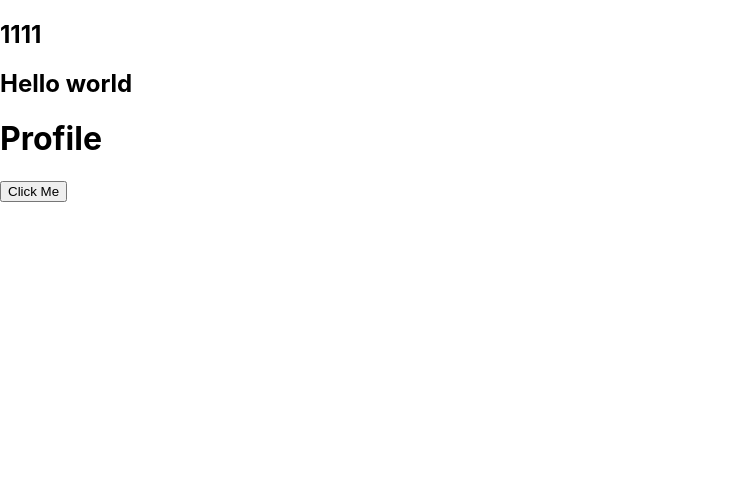
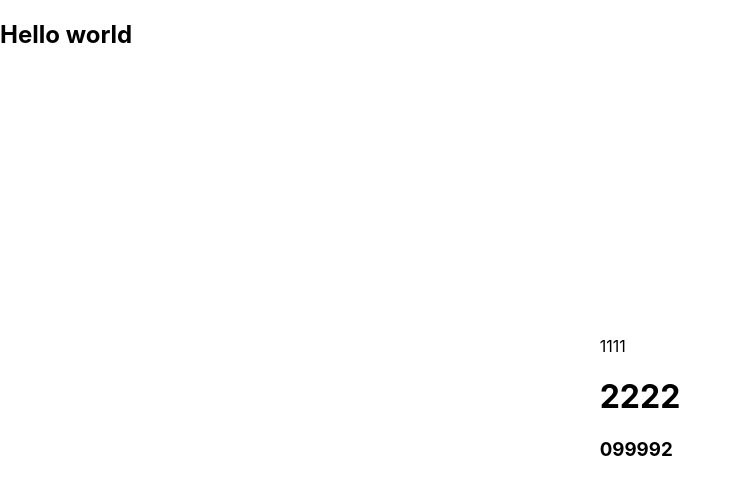
Before and after one commit to SmileYang966/React-study-demo, a React (Create React App) app: page / in a window 1280 px wide. Shown: the top 494 px of the page, without its empty margins (0-742 px from the left). Built offline with nearby package versions, Linux system fonts and the light colour scheme.

Commit message:
portals的使用，需要index.html新建一个独立的div元素，并且ReactDOM.createPortal去挂载到对应html对应的div元素下

```diff
--- a/public/index.html
+++ b/public/index.html
@@ -29,6 +29,9 @@
   <body>
     <noscript>You need to enable JavaScript to run this app.</noscript>
     <div id="root"></div>
+
+    <!-- ReactDOM.createPortal需要挂载在 id="modal"的div元素下 -->
+    <div id="modal"></div>
     <!--
       This HTML file is a template.
       If you open it directly in the browser, you will see an empty page.
--- a/src/index.js
+++ b/src/index.js
@@ -1,6 +1,9 @@
 import React from 'react';
 import ReactDOM from 'react-dom/client';
 import './index.css';
+
+// 引用一下css
+import './source/css/index.css'
 // import App from './source/01-父传子-PropTypes参数验证';
 // import App from './source/02-子传父-函数传递'
 // import App from './source/03-组件通信的案例';
@@ -12,7 +15,8 @@ import './index.css';
 // import App from './source/09-高阶组件/01-高阶组件的定义方式';
 // import App from './source/09-高阶组件/04-高阶组件的应用-增强props-改进';
 // import App from './source/09-高阶组件/06-高阶组件-生命周期劫持'
-import App from './source/10-组件内容补充/01-ref的转发'
+// import App from './source/10-组件内容补充/01-ref的转发'
+import App from './source/10-组件内容补充/02-portals的使用'
 
 
 const root = ReactDOM.createRoot(document.getElementById('root'));
--- /dev/null
+++ b/src/source/10-组件内容补充/02-portals的使用.js
@@ -0,0 +1,40 @@
+import React, { Component, PureComponent } from 'react'
+import ReactDOM  from 'react-dom';
+
+class Home extends Component{
+    render(){
+        return (
+            <div>
+                <h2>Hello world</h2>
+                <Modal>
+                    <p>1111</p>
+                    <h1>2222</h1>
+                    <h3>099992</h3>
+                </Modal>
+            </div>
+        );
+    }
+}
+
+
+
+class Modal extends PureComponent{
+    render(){
+        // 第一个参数代表Modal下的所有子组件，第二个参数表示这些子组件要挂载的节点
+        // 注意这个modal需要挂载在index.html里新定义的div id="modal"元素里,并且需要定义div相关的css样式
+        return ReactDOM.createPortal(
+                this.props.children,
+                document.getElementById("modal")
+        )
+    }
+}
+
+export default class App extends PureComponent {
+  render() {
+    return (
+      <div>
+        <Home/>
+      </div>
+    )
+  }
+}
--- /dev/null
+++ b/src/source/css/index.css
@@ -0,0 +1,6 @@
+#modal{
+    position:fixed ;
+    left: 50%;
+    top: 50%;
+    transform:translate(-50%,-50%);
+}
```
